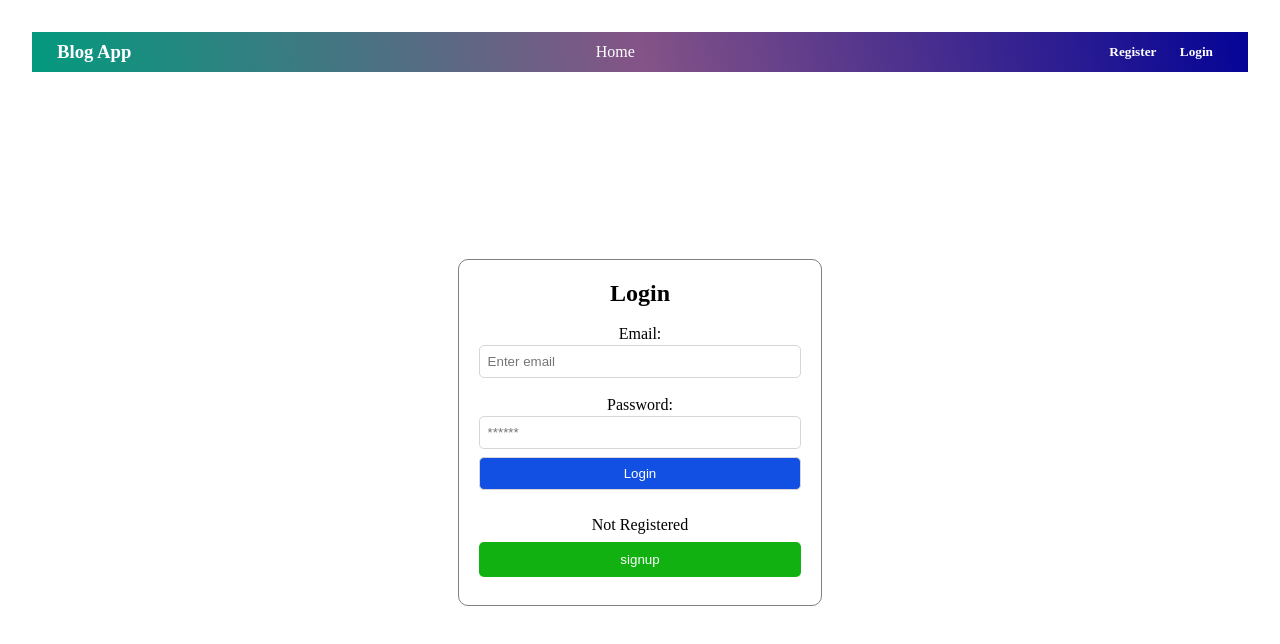
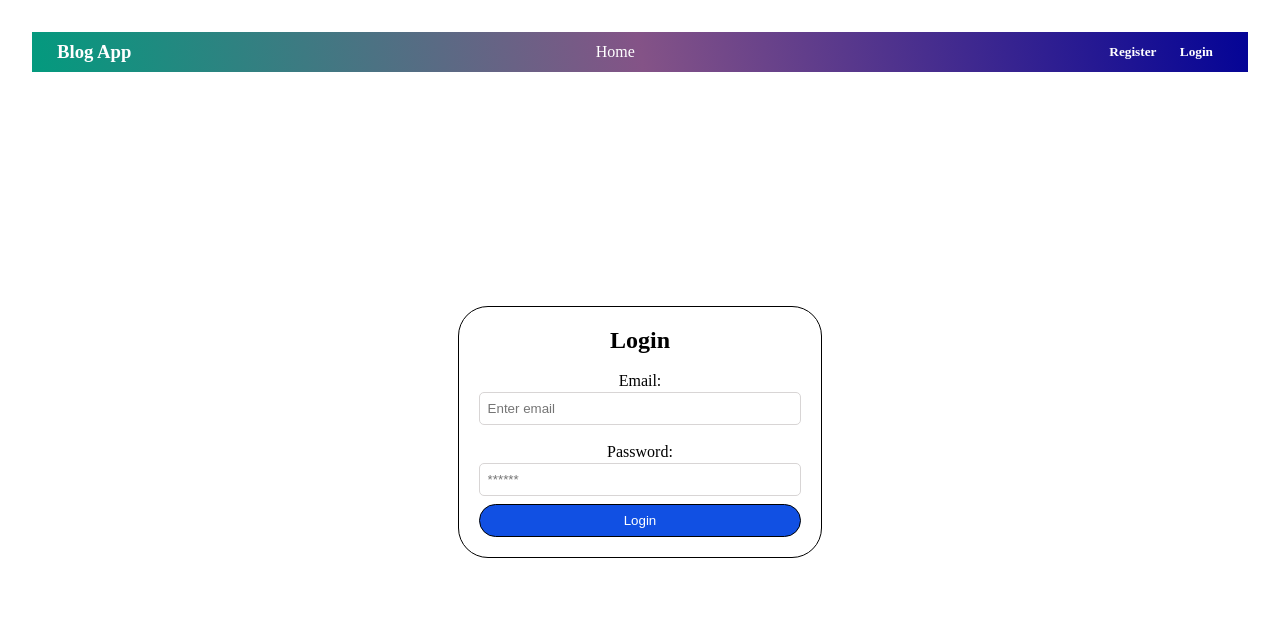
Before and after one commit to AlolaSunday12/Blog-App, a React (Vite) app in the folder frontend/: page /login in a window 1280 px wide. Shown: the top 644 px of the page. Built offline with nearby package versions, Linux system fonts and the light colour scheme.

Commit message:
styling the pages

```diff
--- a/frontend/src/Blog.jsx
+++ b/frontend/src/Blog.jsx
@@ -32,8 +32,10 @@ function Blog() {
     <div className='blog_container'>
        <div className='blog_blog'>
        {blog.file && <img src={`http://localhost:5000/Images/${blog.file}`} alt="" />}
+        <div className="blog_blog_text">
         <h1>{blog.title}</h1>
         <p>{blog.description}</p>
+        </div>
         <div>
          { user.email === blog.email ?
             <>
--- a/frontend/src/Login.jsx
+++ b/frontend/src/Login.jsx
@@ -71,9 +71,6 @@ function Login() {
                 </div>
                 <button type="submit" className="signup_btn">Login</button>
             </form>
-            <br></br>
-            <p>Not Registered</p>
-            <Link to="/register"><button type="button">signup</button></Link>
         </div>
     </div>
     </div>
--- a/frontend/src/index.css
+++ b/frontend/src/index.css
@@ -30,6 +30,8 @@
   padding: 20px;
   border-radius: 10px;
   width: 30%;
+  border-radius: 30px;
+  border: 1px solid black;
 }
 .signup_form form input {
  padding: 8px;
@@ -47,15 +49,8 @@
 .signup_form form button {
   background-color: rgb(17, 80, 227);
   color: white;
-}
-.signup_form button {
-  width: 100%;
-  background-color: rgb(17, 177, 18);
-  color: white;
-  padding: 10px 15px; /* Adjust padding as needed */
-  margin: 8px 0; /* Adjust margin as needed */
-  border: none; /* Remove border */
-  border-radius: 5px;
+  border-radius: 30px;
+  border: 1px solid black;
 }
 .signup_btn {
   margin-top: 8px;
@@ -75,11 +70,15 @@
   width: 50%;
   border: 1px solid gray;
   padding: 20px;
+  border-radius: 30px;
+  border: 1px solid black;
 }
 .post_form input, .post_form textarea, .post_form button {
   width: 100%;
   margin: 10px 0px;
   padding: 8px;
+  border-radius: 30px;
+  border: 1px solid black;
 }
 .post_form .file {
   border: 1px solid gray;
@@ -101,6 +100,7 @@
   margin-top: 20px;
   flex-direction: column;
   align-items: center;
+
 }
 .blog {
   margin: 10px;
@@ -112,6 +112,8 @@
   text-decoration: none;
   color: black;
   background-color: rgb(173, 230, 201);
+  border-radius: 30px;
+  border: 1px solid black;
 
 }
 
@@ -126,16 +128,28 @@
 .blog_blog {
   display: flex;
   flex-direction: column;
-  width: 70%;
+  width: 100%;
+  margin-top: 5px;
+  margin-right: 20px;
+  margin-left: 20px;
+  margin-bottom: 20px;
+
+}
+.blog_blog_text {
+  text-align: center;
+  padding-right: 50px;
+  margin-right: 20px;
 }
 .blog_blog img {
-  width: 100%;
+  width: 80%;
   height: 300px;
   margin-top: 10px;
+  border-radius: 30px;
+  border: 1px solid black;
 }
 .update_btn {
-  background-color: #604caf;
-  border: none;
+  background-color: #4caf8b;
+  border: 3px solid gray;
   color: white;
   padding: 10px 20px;
   text-align: center;
@@ -143,18 +157,25 @@
   display: inline-block;
   font-size: 16px;
   margin-right: 10px;
+  margin-top: 5px;
+  border-radius: 30px;
+  border: 1px solid black;
 
 }
 
 .delete_btn {
-  background-color: #36c8f4;
-  border: none;
+  background-color: #f43682;
+  border: 3px solid gray;
   color: white;
   padding: 10px 20px;
   text-align: center;
   text-decoration: none;
   display: inline-block;
   font-size: 16p;
+  margin-right: 10px;
+  margin-top: 5px;
+  border-radius: 30px;
+  border: 1px solid black;
 }
 .alert-success {
   color: #155724;
```
